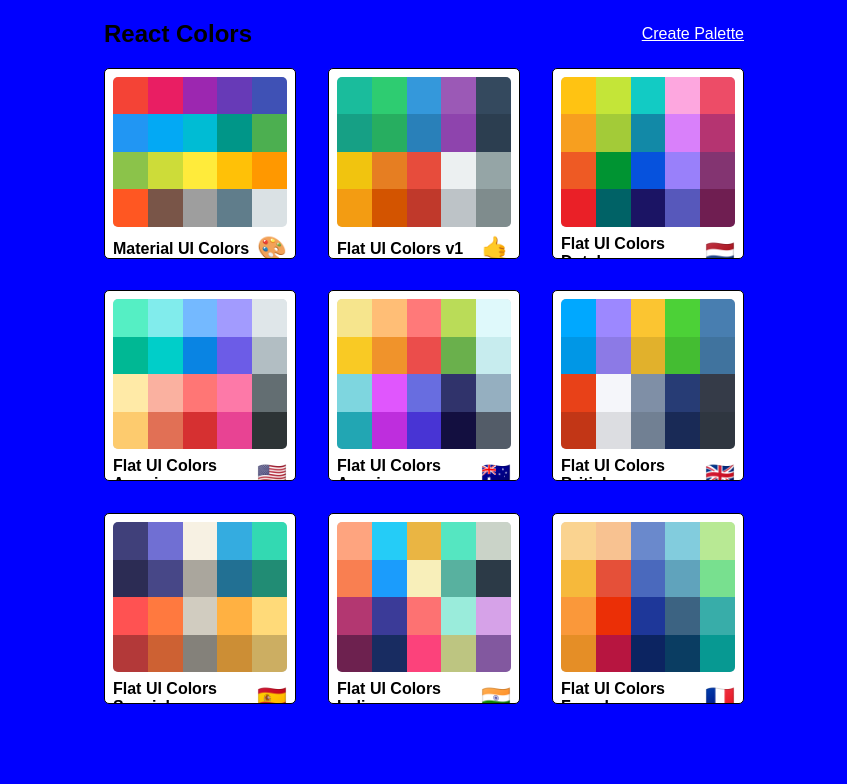
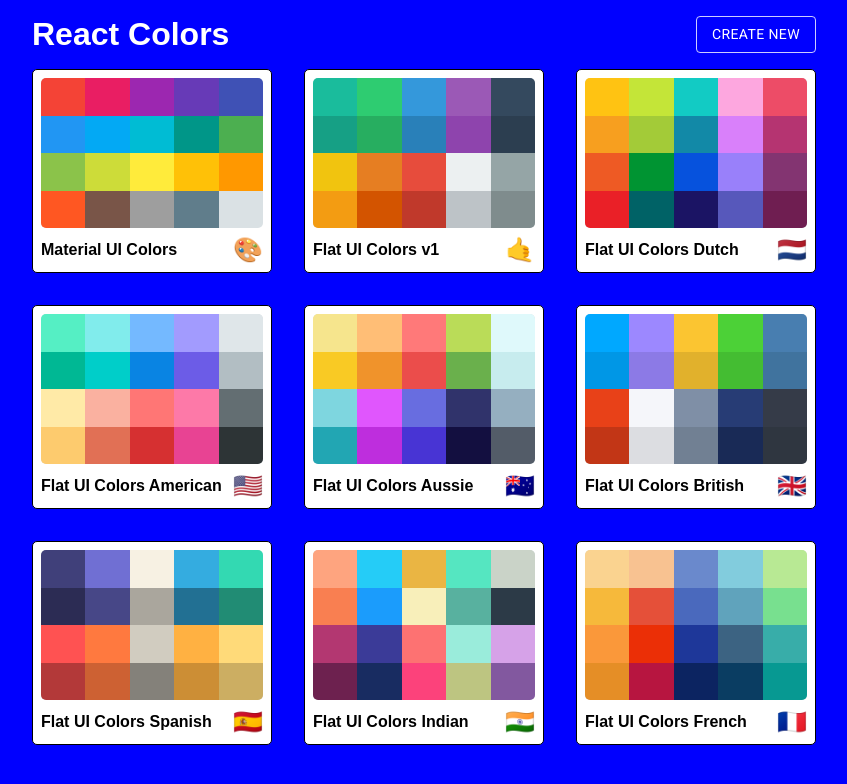
Before and after one commit to anselbobrow/palettes-app, a React (Create React App) app: page / in a window 1280 px wide. Shown: the top 784 px of the page, without its empty margins (216-1063 px from the left). Built offline with nearby package versions, Linux system fonts and the light colour scheme.

Commit message:
fix some petty styles

```diff
--- a/src/PaletteList.js
+++ b/src/PaletteList.js
@@ -1,6 +1,7 @@
 import React, { Component } from 'react';
 import { Link } from 'react-router-dom';
 import { withStyles } from '@material-ui/core/styles';
+import Button from '@material-ui/core/Button';
 import MiniPalette from './MiniPalette';
 import styles from './styles/PaletteListStyles';
 
@@ -23,7 +24,13 @@
         <div className={classes.container}>
           <nav className={classes.nav}>
             <h1>React Colors</h1>
-            <Link to="/palette/new">Create Palette</Link>
+            <Button
+              onClick={() => this.props.history.push('/palette/new')}
+              className={classes.newPalette}
+              variant="outlined"
+            >
+              Create New
+            </Button>
           </nav>
           <div className={classes.palettes}>
             {palettes.map(palette => (
--- a/src/styles/PaletteListStyles.js
+++ b/src/styles/PaletteListStyles.js
@@ -1,14 +1,24 @@
+const miniPaletteWidth = 240;
+
 export default {
   root: {
+    position: 'fixed',
+    width: '100vw',
+    overflow: 'scroll',
     backgroundColor: 'blue',
     height: '100vh',
     display: 'flex',
     alignItems: 'flex-start',
     justifyContent: 'center',
+    '& h1': {
+      color: 'white',
+      fontSize: '2rem',
+      margin: '1rem 0',
+    },
   },
 
   container: {
-    width: '50%',
+    maxWidth: `calc(3 * (${miniPaletteWidth}px + 4rem))`,
     display: 'flex',
     alignItems: 'flex-start',
     flexDirection: 'column',
@@ -29,7 +39,12 @@
     boxSizing: 'border-box',
     width: '100%',
     display: 'grid',
-    gridTemplateColumns: 'repeat(3, 30%)',
-    gap: '5%',
+    gridTemplateColumns: `repeat(3, ${miniPaletteWidth}px)`,
+    gap: '2rem',
+  },
+
+  newPalette: {
+    color: 'white',
+    border: '1px solid rgb(255, 255, 255, 0.8)',
   },
 };
```
